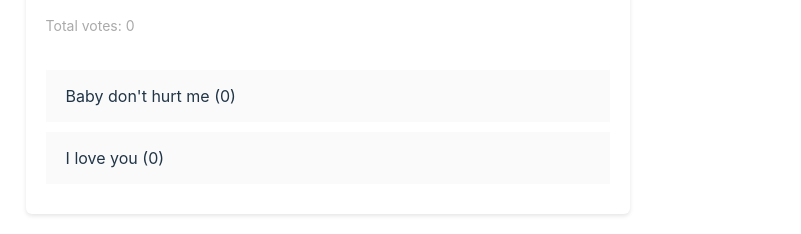
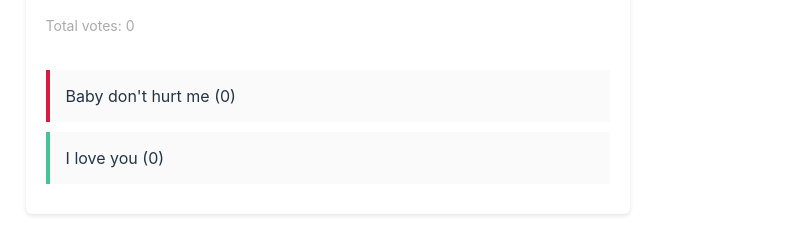
Before and after one commit to eslam-allam/polls_svelte, a Svelte app: page / in a window 1280 px wide. Shown: the part 290-524 px from the top of the page, without its empty margins (0-801 px from the left). Built offline with nearby package versions, Linux system fonts and the light colour scheme.

Commit message:
feat: Add vote percentage visual indicator

```diff
--- a/src/components/PollDetails.svelte
+++ b/src/components/PollDetails.svelte
@@ -15,8 +15,8 @@
     <h3>{poll.question}</h3>
     <p>Total votes: {poll.totalVotes()}</p>
     {#each poll.options as option, i (option.id)}
-      <div class="answer" on:click={() => handleVote(option.id, poll.id)}>
-        <div class="percent percent-{i}"></div>
+      <div role="button" tabindex="0" class="answer" on:click={() => handleVote(option.id, poll.id)} on:keydown={() => handleVote(option.id, poll.id)}>
+        <div class="percent" style="width: {Math.floor(100 / poll.totalVotes() * option.votes)}%;" class:percent-a={i % 2 == 0} class:percent-b={i % 2 == 1}></div>
         <span>{option.value} ({option.votes})</span>
       </div>
     {/each}
@@ -48,4 +48,20 @@
     display: inline-block;
     padding: 10px 20px;
   }
+
+  .percent {
+    height: 100%;
+    position: absolute;
+    box-sizing: border-box;
+  }
+
+  .percent-a {
+    border-left: 4px solid #d91b42;
+    background: rgba(217, 27, 66, 0.2);
+  }
+
+  .percent-b {
+    border-left: 4px solid #45c496;
+    background: rgba(69, 196, 150, 0.2);
+  }
 </style>
```
